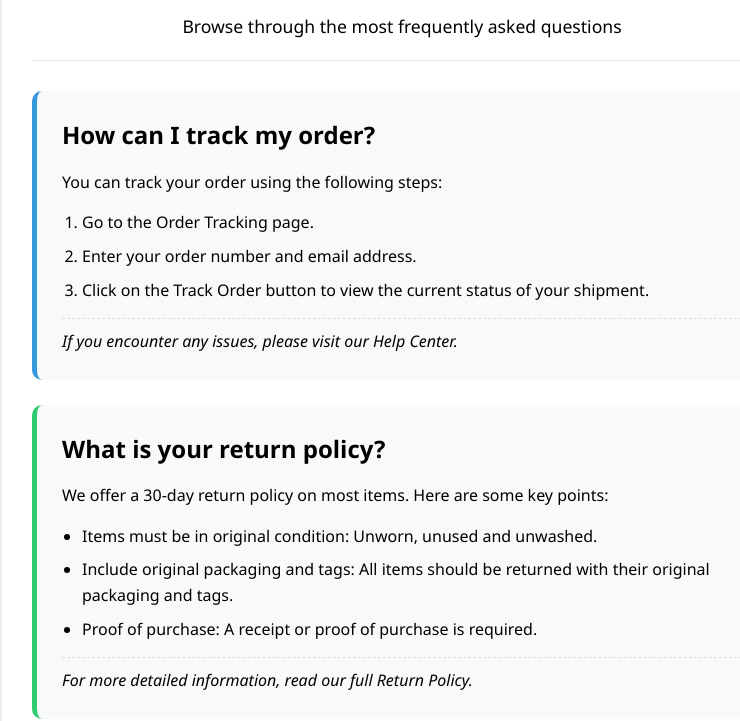
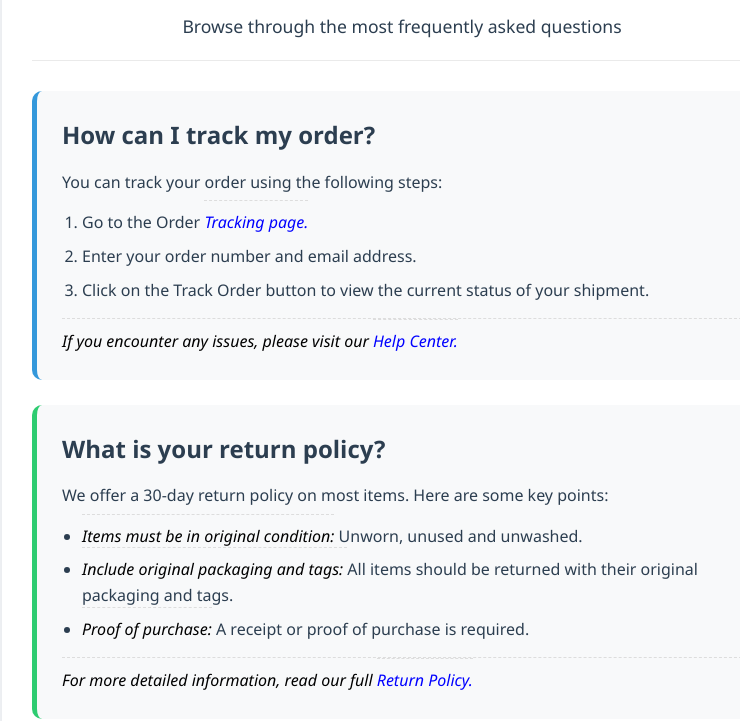
Before and after one commit to hectorantognoni/simple-faq-challenge, a plain HTML site: page index.html in a window 1280 px wide. Shown: the part 104-825 px from the top of the page, without its empty margins (238-978 px from the left). Drawn offline with Linux system fonts and the light colour scheme.

Commit message:
feat: actualizo estilos y texto con colores refinnados

```diff
--- a/estilo.css
+++ b/estilo.css
@@ -51,7 +51,7 @@ header h1 {
 
 .subtitle {
   font-size: 1.1rem;
-  color: black;
+  color: #2c3e50;
 }
 
 /* Estilo de cada FAQ */
@@ -68,7 +68,7 @@ header h1 {
 }
 
 .faq-item h2 {
-  color: black;
+  color: #2c3e50;
   margin-bottom: 15px;
   font-size: 1.5rem;
 }
@@ -76,7 +76,7 @@ header h1 {
 .answer-intro {
   font-weight: 500;
   margin-bottom: 15px;
-  color: black;
+  color: #2c3e50;
 }
 
 .faq-item ol,
@@ -87,10 +87,26 @@ header h1 {
 
 .faq-item li {
   margin-bottom: 8px;
-  color:black;
+  color:#2c3e50;
 }
 
 .note {
+  font-style: italic;
+  color: black;
+  padding-top: 10px;
+  border-top: 1px dashed #ddd;
+  margin-top: 15px;
+}
+
+.noteblue {
+  font-style: italic;
+  color: blue;
+  padding-top: 10px;
+  border-top: 1px dashed #ddd;
+  margin-top: 15px;
+}
+
+.noteblack {
   font-style: italic;
   color: black;
   padding-top: 10px;
@@ -105,7 +121,7 @@ header h1 {
   text-align: center;
   padding: 15px;
   font-size: 14px;
-  color: black;
+  color: #2c3e50;
   background: white;
   border-radius: 8px;
   box-shadow: 0 2px 5px rgba(0, 0, 0, 0.05);
--- a/index.html
+++ b/index.html
@@ -25,22 +25,22 @@
           <h2>How can I track my order?</h2>
           <p class="answer-intro">You can track your order using the following steps:</p>
           <ol>
-            <li>Go to the Order Tracking page.</li>
+            <li>Go to the Order <span class="noteblue">Tracking page.</span></li>
             <li>Enter your order number and email address.</li>
             <li>Click on the Track Order button to view the current status of your shipment.</li>
           </ol>
-          <p class="note">If you encounter any issues, please visit our Help Center.</p>
+          <p class="note">If you encounter any issues, please visit our <span class="noteblue">Help Center.</span></p>
         </div>
 
         <div class="faq-item">
           <h2>What is your return policy?</h2>
           <p class="answer-intro">We offer a 30-day return policy on most items. Here are some key points:</p>
           <ul>
-            <li>Items must be in original condition: Unworn, unused and unwashed.</li>
-            <li>Include original packaging and tags: All items should be returned with their original packaging and tags.</li>
-            <li>Proof of purchase: A receipt or proof of purchase is required.</li>
+            <li> <span class="noteblack">Items must be in original condition:</span> Unworn, unused and unwashed.</li>
+            <li> <span class="noteblack">Include original packaging and tags: </span> All items should be returned with their original packaging and tags.</li>
+            <li> <span class="noteblack"> Proof of purchase:</span> A receipt or proof of purchase is required.</li>
           </ul>
-          <p class="note">For more detailed information, read our full Return Policy.</p>
+          <p class="note">For more detailed information, read our full <span class="noteblue"> Return Policy.<span>
         </div>
       </main>
     </div>
```
